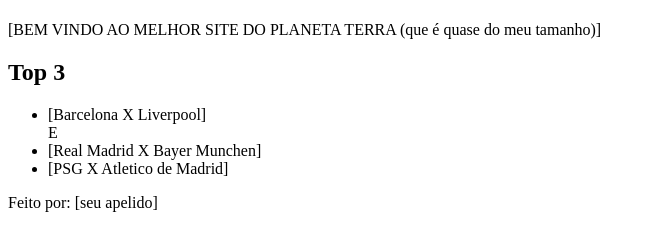
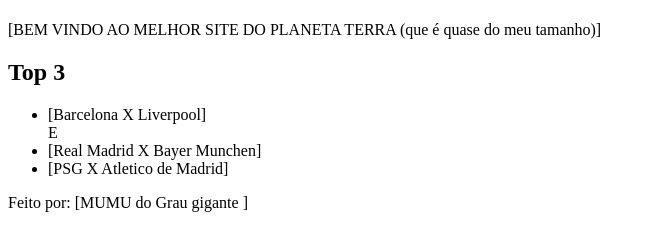
Before and after one commit to Canovas10/Canovas10.github.io, a plain HTML site: page index.html in a window 1280 px wide. Shown: the part 59-310 px from the top of the page, without its empty margins (0-655 px from the left). Drawn offline with Linux system fonts and the light colour scheme.

Commit message:
Update index.html

```diff
--- a/index.html
+++ b/index.html
@@ -15,6 +15,6 @@
     <li>[PSG X Atletico de Madrid]</li>
   </ul>
 
-  <p>Feito por: [seu apelido]</p>
+  <p>Feito por: [MUMU do Grau gigante ]</p>
 </body>
 </html>
```
